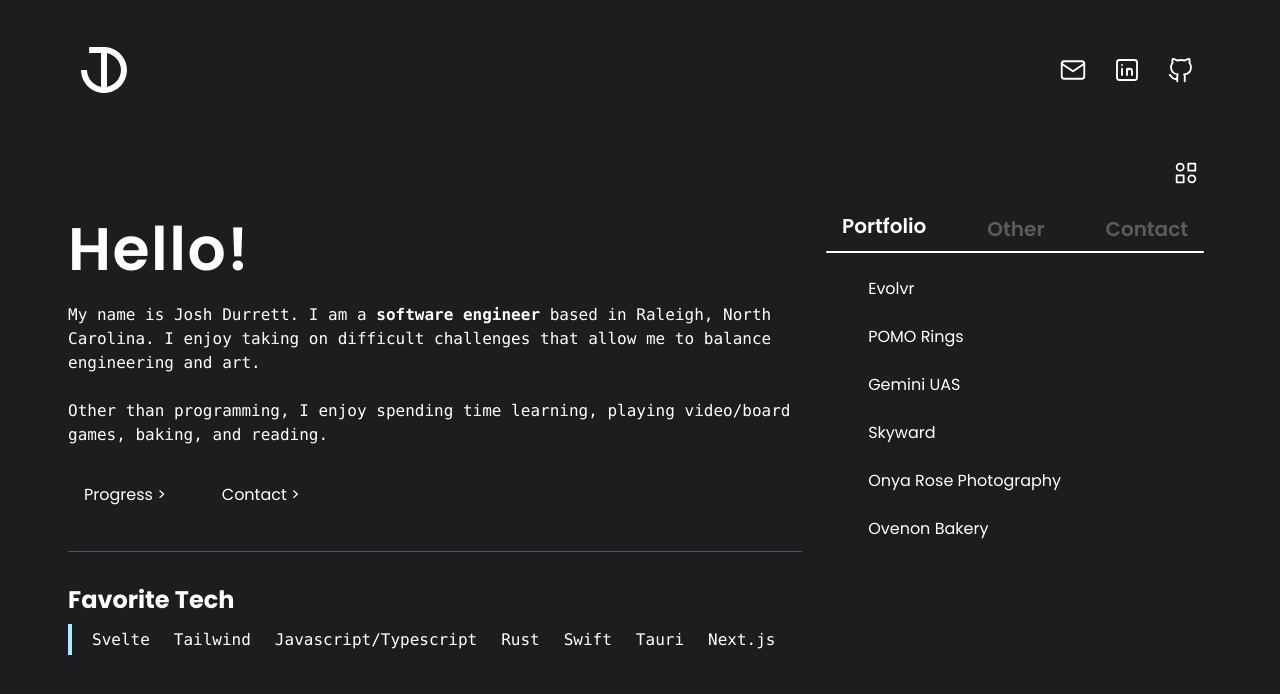
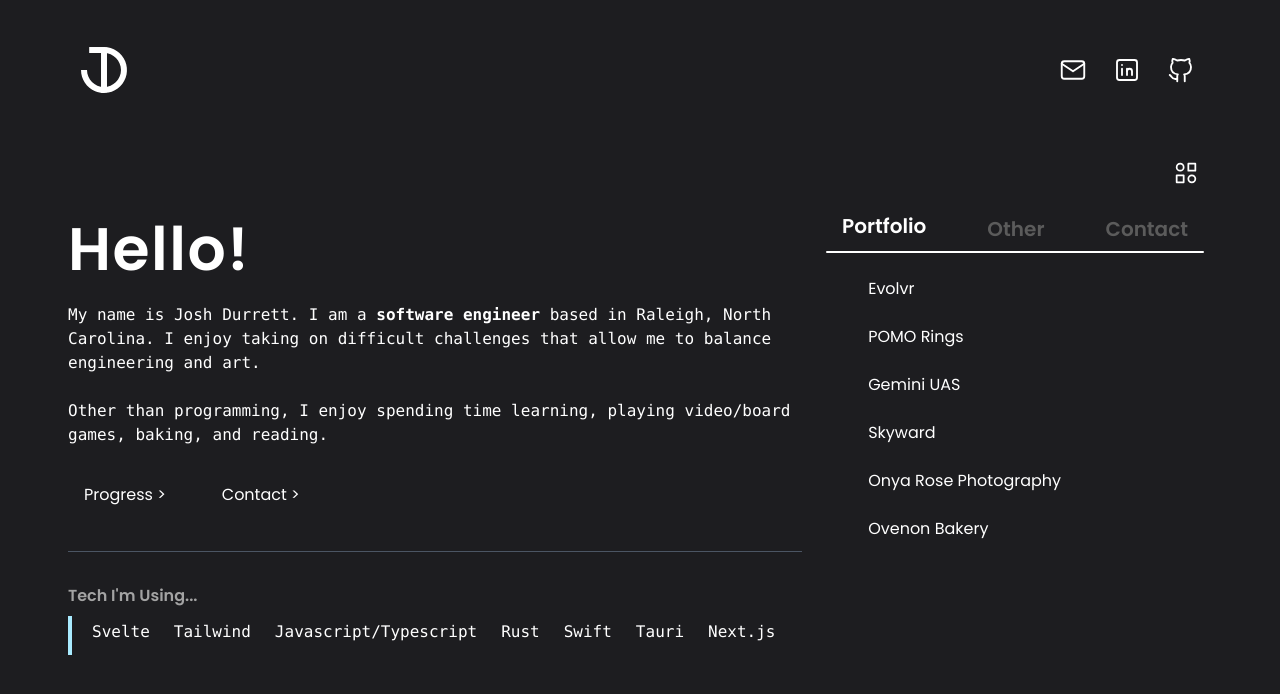
Before and after one commit to boonaki/portfolioV3, a Next.js app: page / in a window 1280 px wide. Shown: the top 694 px of the page. Built offline with nearby package versions, Linux system fonts and the light colour scheme.

Commit message:
tech update

```diff
--- a/src/pages/index.js
+++ b/src/pages/index.js
@@ -42,11 +42,9 @@ export default function Home() {
                     </div>
                 </section>
                 <div className='divider'></div>
-                {/* <div className='flex justify-center'>
-                </div> */}
                 <section className='space-y-5'>
                     <div className="w-full max-w-[800px] space-y-2">
-                        <h3 id='favorite-tech' className="font-bold text-2xl">Favorite Tech</h3>
+                        <h3 id='favorite-tech' className="font-semibold text-base text-neutral-400">Tech I'm Using...</h3>
                         <ul className="tech-list">
                             <li className="tech-list-item">Svelte</li>
                             <li className="tech-list-item">Tailwind</li>
@@ -61,7 +59,7 @@ export default function Home() {
                         </ul>
                     </div>
                     <div className="mt-2 w-full max-w-[800px] space-y-2">
-                        <h3 id="other-tech" className="font-bold text-2xl">Other Tech I Use</h3>
+                        <h3 id="other-tech" className="font-semibold text-base text-neutral-400">Other Tech I Use...</h3>
                         <div className="tech-list">
                             <span className="tech-list-item">HTML/CSS</span>
                             <span className="tech-list-item">SwiftUI</span>
```
